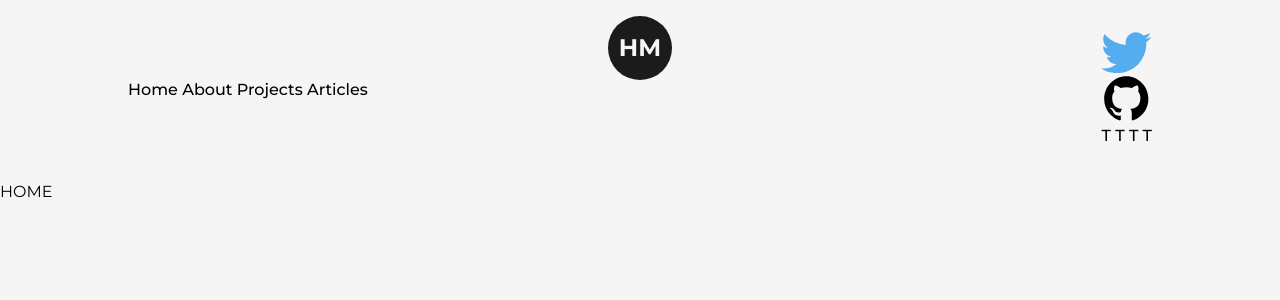
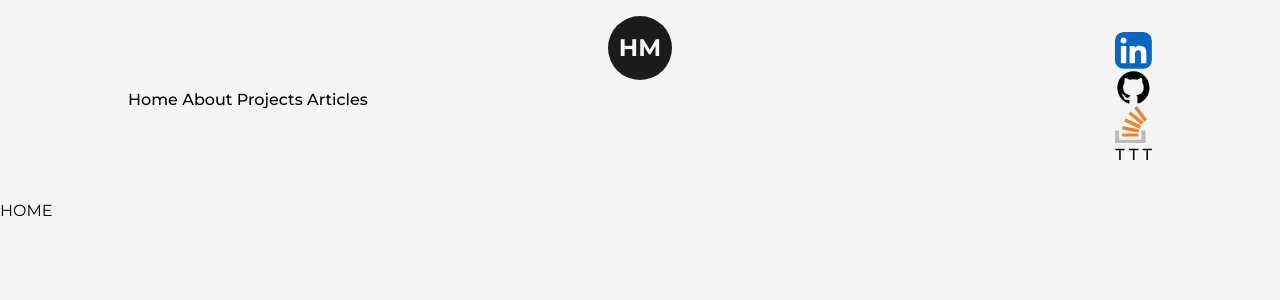
Before and after one commit to hmalindu1/next-portfolio, a Next.js app: page / in a window 1280 px wide. Shown: the top 300 px of the page. Built offline with nearby package versions, Linux system fonts and the light colour scheme.

Commit message:
Stackoverflow Icon added

```diff
--- a/src/components/Icons.js
+++ b/src/components/Icons.js
@@ -1,24 +1,4 @@
 import * as React from "react";
-
-export const TwitterIcon = ({ className, ...rest }) => (
-  <svg
-    xmlns="http://www.w3.org/2000/svg"
-    width="1.23em"
-    height="1em"
-    viewBox="0 0 256 209"
-    className={`w-full h-auto ${className}`}
-    {...rest}
-  >
-    {/* Transparent background */}
-    <path fill="rgba(255, 255, 255, 0)" d="M0 0h256v209H0z" />
-
-    {/* Twitter logo */}
-    <path
-      fill="#55acee"
-      d="M256 25.45a105.04 105.04 0 0 1-30.166 8.27c10.845-6.5 19.172-16.793 23.093-29.057a105.183 105.183 0 0 1-33.351 12.745C205.995 7.201 192.346.822 177.239.822c-29.006 0-52.523 23.516-52.523 52.52 0 4.117.465 8.125 1.36 11.97-43.65-2.191-82.35-23.1-108.255-54.876-4.52 7.757-7.11 16.78-7.11 26.404 0 18.222 9.273 34.297 23.365 43.716a52.312 52.312 0 0 1-23.79-6.57c-.003.22-.003.44-.003.661 0 25.447 18.104 46.675 42.13 51.5a52.592 52.592 0 0 1-23.718.9c6.683 20.866 26.08 36.05 49.062 36.475-17.975 14.086-40.622 22.483-65.228 22.483-4.24 0-8.42-.249-12.529-.734 23.243 14.902 50.85 23.597 80.51 23.597 96.607 0 149.434-80.031 149.434-149.435 0-2.278-.05-4.543-.152-6.795A106.748 106.748 0 0 0 256 25.45"
-    />
-  </svg>
-);
 
 export const GithubIcon = ({ className, ...rest }) => (
   <svg
@@ -36,3 +16,44 @@ export const GithubIcon = ({ className, ...rest }) => (
     />
   </svg>
 );
+
+export const LinkedInIcon = ({ className, ...rest }) => (
+  <svg
+    xmlns="http://www.w3.org/2000/svg"
+    width="1em"
+    height="1em"
+    viewBox="0 0 256 256"
+    className={`w-full h-auto ${className}`}
+    {...rest}
+  >
+    <path fill="rgba(255, 255, 255, 0)" d="M0 0h256v256H0z" />
+    <g fill="none">
+      <rect width={256} height={256} fill="#fff" rx={60} />
+      <rect width={256} height={256} fill="#0A66C2" rx={60} />
+      <path
+        fill="#fff"
+        d="M184.715 217.685h29.27a4 4 0 0 0 4-3.999l.015-61.842c0-32.323-6.965-57.168-44.738-57.168-14.359-.534-27.9 6.868-35.207 19.228a.32.32 0 0 1-.595-.161V101.66a4 4 0 0 0-4-4h-27.777a4 4 0 0 0-4 4v112.02a4 4 0 0 0 4 4h29.268a4 4 0 0 0 4-4v-55.373c0-15.657 2.97-30.82 22.381-30.82 19.135 0 19.383 17.916 19.383 31.834v54.364a4 4 0 0 0 4 4ZM38 59.627c0 11.865 9.767 21.627 21.632 21.627 11.862-.001 21.623-9.769 21.623-21.631C81.253 47.761 71.491 38 59.628 38 47.762 38 38 47.763 38 59.627Zm6.959 158.058h29.307a4 4 0 0 0 4-4V101.66a4 4 0 0 0-4-4H44.959a4 4 0 0 0-4 4v112.025a4 4 0 0 0 4 4Z"
+      />
+    </g>
+  </svg>
+);
+
+export const StackOverflowIcon = ({ className, ...rest }) => (
+  <svg
+    xmlns="http://www.w3.org/2000/svg"
+    width={2120}
+    height={2500}
+    viewBox="0 0 169.61 200"
+    className={`w-8 h-auto ${className}`}
+    {...rest}
+  >
+    <path
+      fill="#bcbbbb"
+      d="M140.44 178.38v-48.65h21.61V200H0v-70.27h21.61v48.65z"
+    />
+    <path
+      fill="#f48024"
+      d="m124.24 140.54 4.32-16.22-86.97-17.83-3.78 17.83zM49.7 82.16 130.72 120l7.56-16.22-81.02-37.83zm22.68-40 68.06 57.3 11.35-13.51-68.6-57.3-11.35 13.51zM116.14 0l-14.59 10.81 53.48 71.89 14.58-10.81zM37.81 162.16h86.43v-16.21H37.81z"
+    />
+  </svg>
+);
--- a/src/components/Navbar.js
+++ b/src/components/Navbar.js
@@ -8,7 +8,7 @@
 import React from "react";
 import Link from "next/link";
 import Logo from "./Logo";
-import { TwitterIcon, GithubIcon } from "./Icons";
+import { GithubIcon, LinkedInIcon, StackOverflowIcon } from "./Icons";
 
 /**
  * Renders the Navbar component.
@@ -31,7 +31,7 @@ const Navbar = () => {
       {/* Render the links */}
       <nav>
         <Link href="/" target="_blank">
-          <TwitterIcon />
+          <LinkedInIcon />
         </Link>{" "}
         {/* Link to an external resource */}
         <Link href="/" target="_blank">
@@ -39,7 +39,7 @@ const Navbar = () => {
         </Link>{" "}
         {/* Link to an external resource */}
         <Link href="/" target="_blank">
-          T
+          <StackOverflowIcon/>
         </Link>{" "}
         {/* Link to an external resource */}
         <Link href="/" target="_blank">
```
Also changed, not shown: public/images/svgs/stack-overflow.svg (added).
